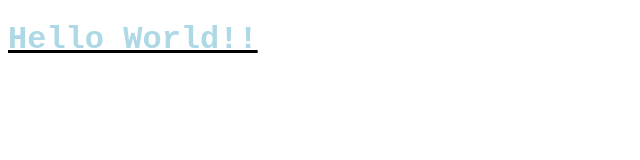
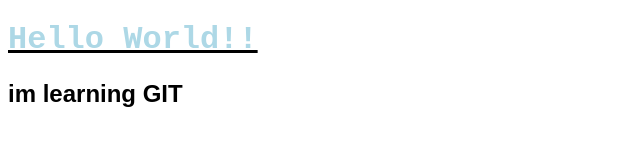
Before and after one commit to Ash6962/Git-practice, a plain HTML site: page index.html in a window 1280 px wide. Shown: the whole page, without its empty margins (0-640 px from the left). Drawn offline with Linux system fonts and the light colour scheme.

Commit message:
version 3

```diff
--- a/index.html
+++ b/index.html
@@ -8,5 +8,6 @@
 </head>
 <body>
     <h1>Hello World!!</h1>
+    <h2>im learning GIT</h2>
 </body>
 </html>
--- a/styles.scss
+++ b/styles.scss
@@ -2,3 +2,7 @@
     color: lightblue;
     text-decoration:underline solid black;
 }
+h2{
+    font-family: Arial, Helvetica, sans-serif;
+    color: black;
+}
```
Also changed, not shown: styles.css, 1 other file.
